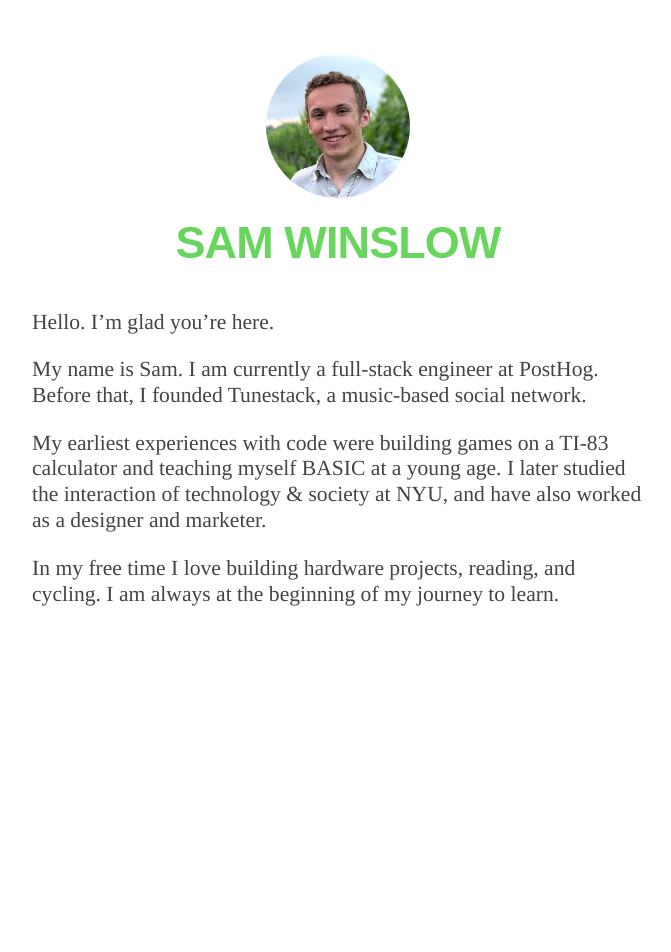
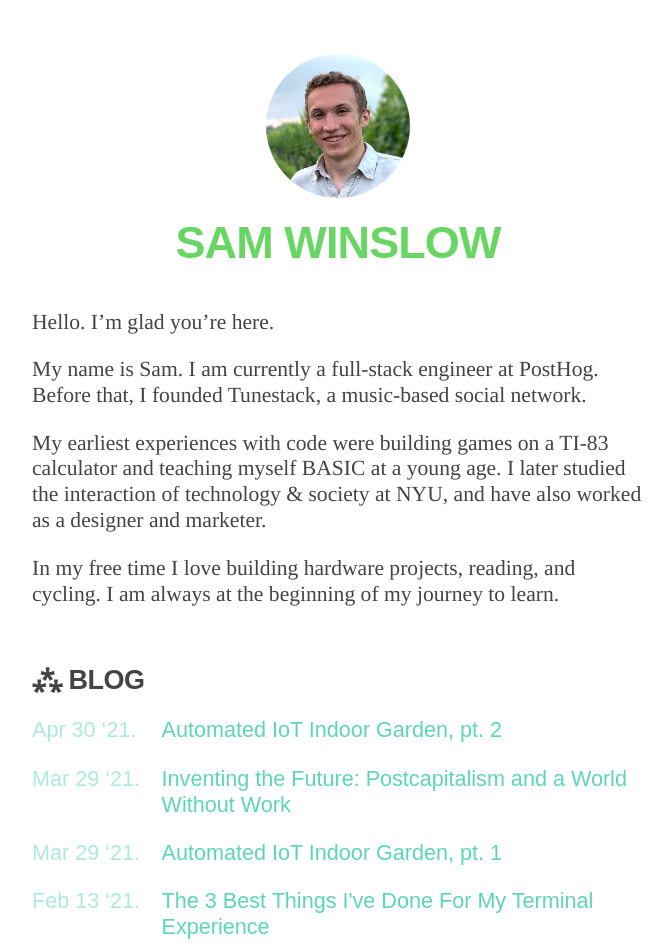
Before and after one commit to samwinslow/sam-nextjs-blog, a Next.js app: page / in a window 1280 px wide. Shown: the top 952 px of the page, without its empty margins (302-973 px from the left). Built offline with nearby package versions, Linux system fonts and the light colour scheme; some icons are missing.

Commit message:
hide graph by default... shhh

```diff
--- a/pages/index.tsx
+++ b/pages/index.tsx
@@ -11,6 +11,8 @@ import socialLinks from '../lib/social-links.json'
 import { PostMetadata } from '../lib/types'
 import Graph from '../components/Graph'
 import concepts from '../lib/concepts.json'
+
+const showGraph = false
 
 const Index = ({ allPostsData }: { allPostsData: PostMetadata[] }) => (
   <Layout home>
@@ -31,6 +33,7 @@ const Index = ({ allPostsData }: { allPostsData: PostMetadata[] }) => (
         In my free time I love building hardware projects, reading, and cycling. I am always at the beginning of my journey to learn.
       </p>
     </section>
+    { showGraph && (
       <section>
         <Graph
           width={800}
@@ -39,6 +42,7 @@ const Index = ({ allPostsData }: { allPostsData: PostMetadata[] }) => (
           posts={allPostsData}
         />
       </section>
+    )}
     <section>
       <h2 className={utilStyles.headingLg}>&#8258; Blog</h2>
       <ColorWrapper>
```
Lines whose indentation alone changed are shown as unchanged.
